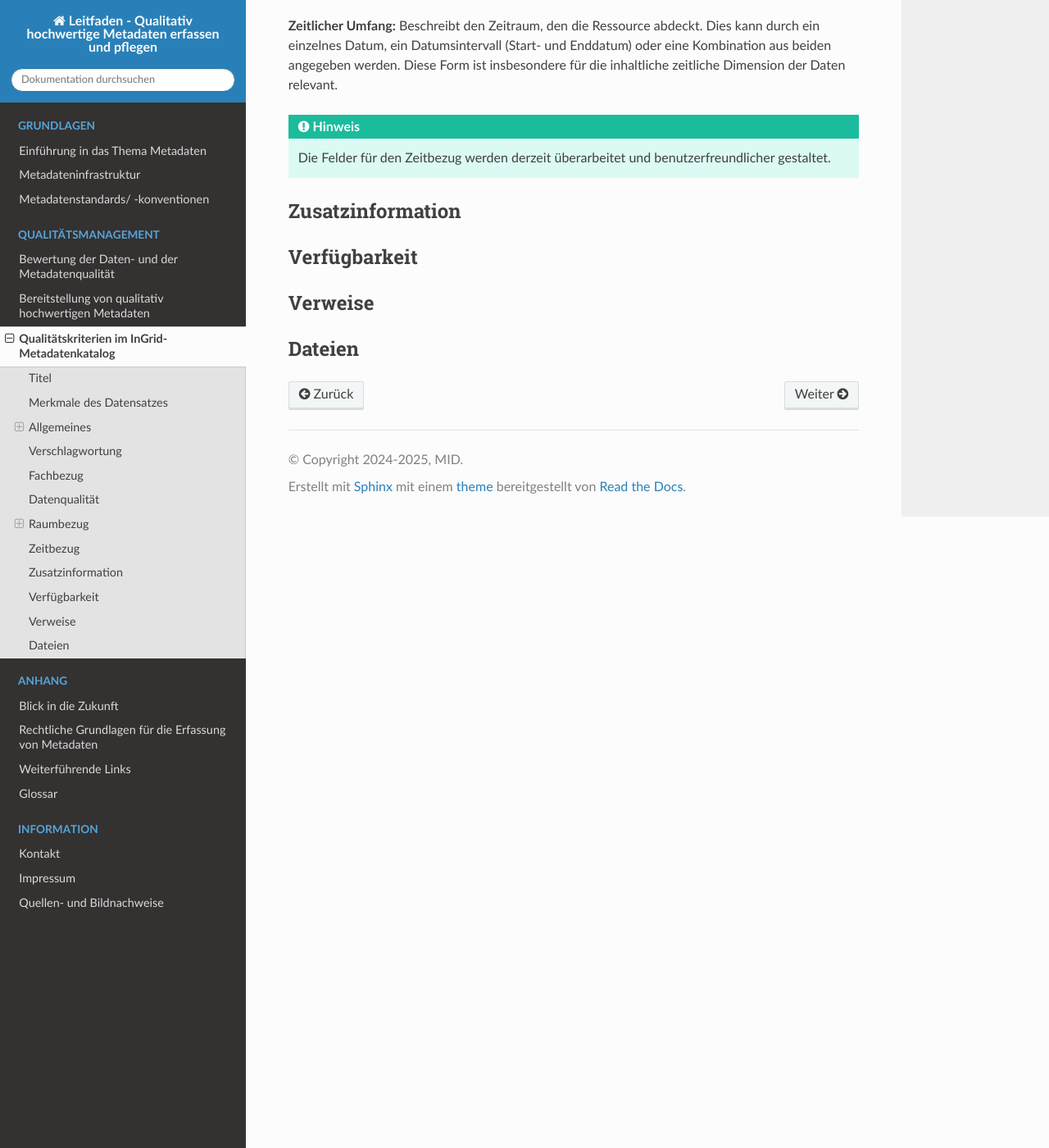
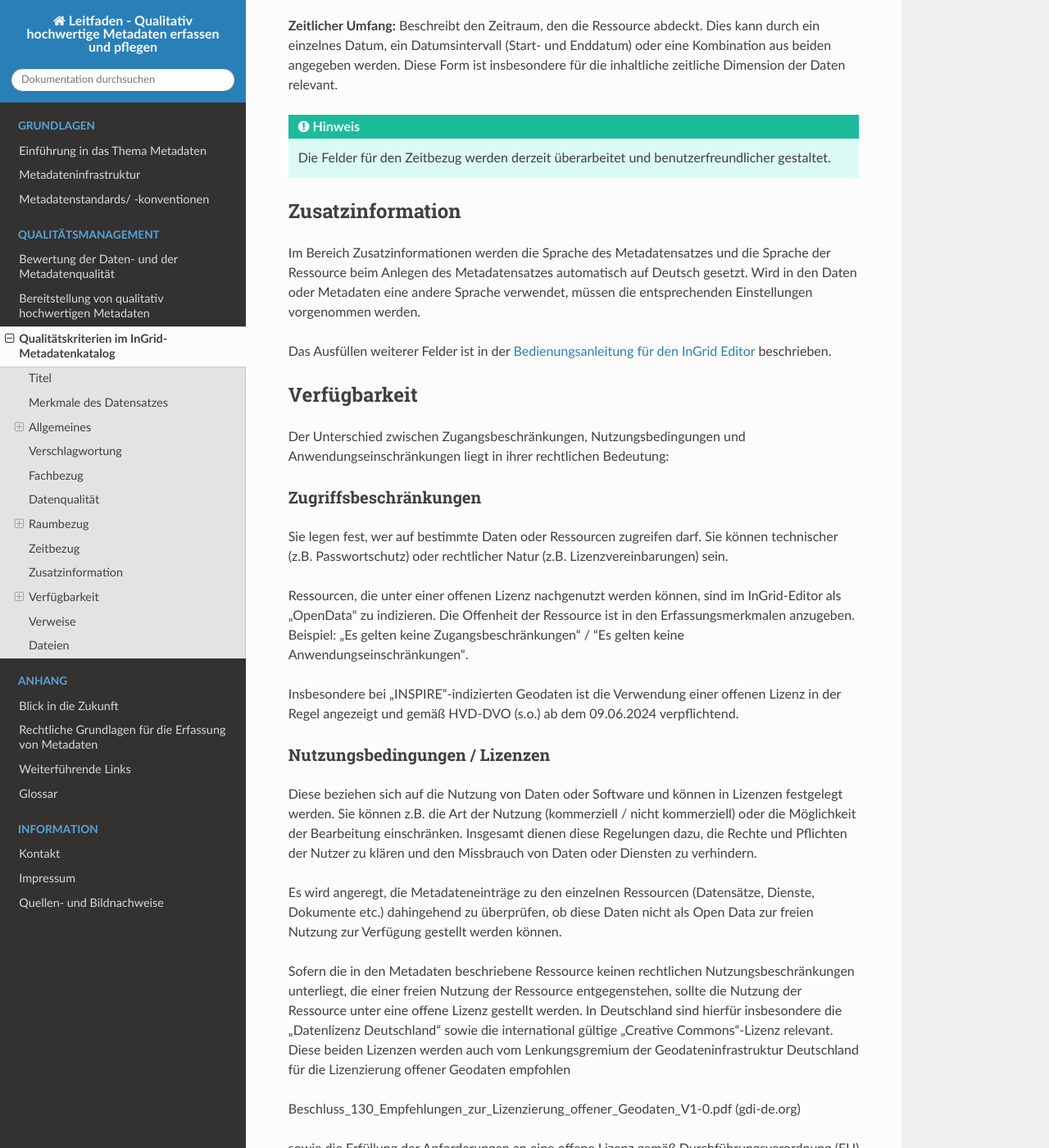
Before and after one commit to tomiwo/ingrid-mdk-st-high-quality-metadata, a Sphinx documentation site: the page built from docs/qualitaetsmanagement/metadatenschema-ige.rst, in a window 1280 px wide and 1400 px high, scrolled down 4687 px. Shown: the whole window at 82% size. Built offline with Sphinx 7.4.7 and the Read the Docs theme 3.1.0, drawn with Linux system fonts in a browser that asks for light colours; some of the changed text lies outside the part shown.

Commit message:
Aktualisierung

```diff
--- a/docs/index.rst
+++ b/docs/index.rst
@@ -14,7 +14,7 @@ Qualitativ hochwertige Metadaten erfassen und pflegen - Hinweise für Metadatene
 | **Datenbanken:** Metadatenkatalog und kommunaler Metadatenkatalog Sachsen-Anhalt
 | **Metadatenprofile:** Metadatenkatalog und kommunaler Metadatenkatalog Sachsen-Anhalt
 
-| **Leitfaden-Version:** 3.0, 17.03.2025
+| **Leitfaden-Version:** 3.0, 18.03.2025
 | **Status:** in Erstellung - Beta Version
 
 
--- a/docs/qualitaetsmanagement/metadatenschema-ige.rst
+++ b/docs/qualitaetsmanagement/metadatenschema-ige.rst
@@ -158,9 +158,81 @@ Die am häufigsten verwendeten Zeitbezüge in Metadaten gehören zu den folgende
 Zusatzinformation
 ------------------
 
+Im Bereich Zusatzinformationen werden die Sprache des Metadatensatzes und die Sprache der Ressource beim Anlegen des Metadatensatzes automatisch auf Deutsch gesetzt. Wird in den Daten oder Metadaten eine andere Sprache verwendet, müssen die entsprechenden Einstellungen vorgenommen werden.
+
+Das Ausfüllen weiterer Felder ist in der `Bedienungsanleitung  für den InGrid Editor <https://metaver-bedienungsanleitung.readthedocs.io/de/latest/ingrid-editor/erfassung/erfassung-metadaten.html#abschnitt-zusatzinformation>`_ beschrieben.
+
 
 Verfügbarkeit
 --------------
+
+Der Unterschied zwischen Zugangsbeschränkungen, Nutzungsbedingungen und Anwendungseinschränkungen liegt in ihrer rechtlichen Bedeutung:
+
+
+Zugriffsbeschränkungen
+"""""""""""""""""""""""
+
+Sie legen fest, wer auf bestimmte Daten oder Ressourcen zugreifen darf. Sie können technischer (z.B. Passwortschutz) oder rechtlicher Natur (z.B. Lizenzvereinbarungen) sein.
+
+Ressourcen, die unter einer offenen Lizenz nachgenutzt werden können, sind im InGrid-Editor als „OpenData“ zu indizieren. Die Offenheit der Ressource ist in den Erfassungsmerkmalen anzugeben. Beispiel: „Es gelten keine Zugangsbeschränkungen“ / “Es gelten keine Anwendungseinschränkungen“.
+
+Insbesondere bei „INSPIRE“-indizierten Geodaten ist die Verwendung einer offenen Lizenz in der Regel angezeigt und gemäß HVD-DVO (s.o.) ab dem 09.06.2024 verpflichtend.
+
+
+Nutzungsbedingungen / Lizenzen
+""""""""""""""""""""""""""""""
+
+Diese beziehen sich auf die Nutzung von Daten oder Software und können in Lizenzen festgelegt werden. Sie können z.B. die Art der Nutzung (kommerziell / nicht kommerziell) oder die Möglichkeit der Bearbeitung einschränken.
+Insgesamt dienen diese Regelungen dazu, die Rechte und Pflichten der Nutzer zu klären und den Missbrauch von Daten oder Diensten zu verhindern.
+
+Es wird angeregt, die Metadateneinträge zu den einzelnen Ressourcen (Datensätze, Dienste, Dokumente etc.) dahingehend zu überprüfen, ob diese Daten nicht als Open Data zur freien Nutzung zur Verfügung gestellt werden können.
+
+Sofern die in den Metadaten beschriebene Ressource keinen rechtlichen Nutzungsbeschränkungen unterliegt, die einer freien Nutzung der Ressource entgegenstehen, sollte die Nutzung der Ressource unter eine offene Lizenz gestellt werden. In Deutschland sind hierfür insbesondere die „Datenlizenz Deutschland“ sowie die international gültige „Creative Commons“-Lizenz relevant. Diese beiden Lizenzen werden auch vom Lenkungsgremium der Geodateninfrastruktur Deutschland für die Lizenzierung offener Geodaten empfohlen
+
+Beschluss_130_Empfehlungen_zur_Lizenzierung_offener_Geodaten_V1-0.pdf (gdi-de.org)
+
+sowie die Erfüllung der Anforderungen an eine offene Lizenz gemäß Durchführungsverordnung (EU) 2023/138 der Kommission vom 21. Dezember 2022 zur Festlegung bestimmter hochwertiger Datensätze und der Modalitäten ihrer Veröffentlichung und Weiterverwendung (HVD-DVO).
+
+Die EU-Verordnung (EU) 2023/138 der Kommission vom 21. Dezember 2022 zur Festlegung bestimmter hochwertiger Datensätze und der Modalitäten ihrer Veröffentlichung und Weiterverwendung (HVD-DVO) bildet die Grundlage für die vorliegende Lizenz.
+
+Beide offenen Lizenzen (Datenlizenz Deutschland und Creative Commons) liegen jeweils in einer Variante vor,
+
+
+  - die bei einer Weiterverwendung der Daten/Ressource eine Quellenangabe (Namensnennung des Datenbereitstellers) vorschreibt:
+
+
+  Siehe:
+
+    - https://www.govdata.de/dl-de/by-2-0
+    - https://creativecommons.org/licenses/by/4.0/deed.de
+
+
+  - bei der bei einer Weiterverwendung der Daten/Ressource der Datenbereitsteller nicht angegeben werden muss (ohne Namensnennung - zero).
+
+  Siehe:
+
+  - https://www.govdata.de/dl-de/zero-2-0
+  - https://creativecommons.org/publicdomain/zero/1.0/deed.de
+
+
+Anwendungseinschränkungen
+"""""""""""""""""""""""""
+
+Beschränkung oder Einschränkung, die für eine bestimmte Anwendung, Software oder ein bestimmtes System gilt.
+
+
+**Beispiele:**
+
+**Zeitliche Beschränkungen:** Eine Anwendung kann nur zu bestimmten Zeiten oder für einen begrenzten Zeitraum genutzt werden.
+
+**Lizenzbeschränkungen:** Einige Softwareanwendungen erfordern eine Lizenz, um genutzt werden zu können, und können Beschränkungen hinsichtlich der Anzahl der Installationen oder der Nutzungsdauer unterliegen.
+
+**Funktionsbeschränkungen:** Bestimmte Funktionen einer Anwendung können eingeschränkt sein, z. B. in der kostenlosen Version im Vergleich zur kostenpflichtigen Version.
+
+**Hardwarevoraussetzungen:** Einige Anwendungen erfordern bestimmte Hardware oder Betriebssysteme, um ordnungsgemäß zu funktionieren.
+
+**Geografische Einschränkungen:** Einige Anwendungen können nur in bestimmten Ländern oder Regionen verfügbar sein.
+
 
 
 Verweise
```
